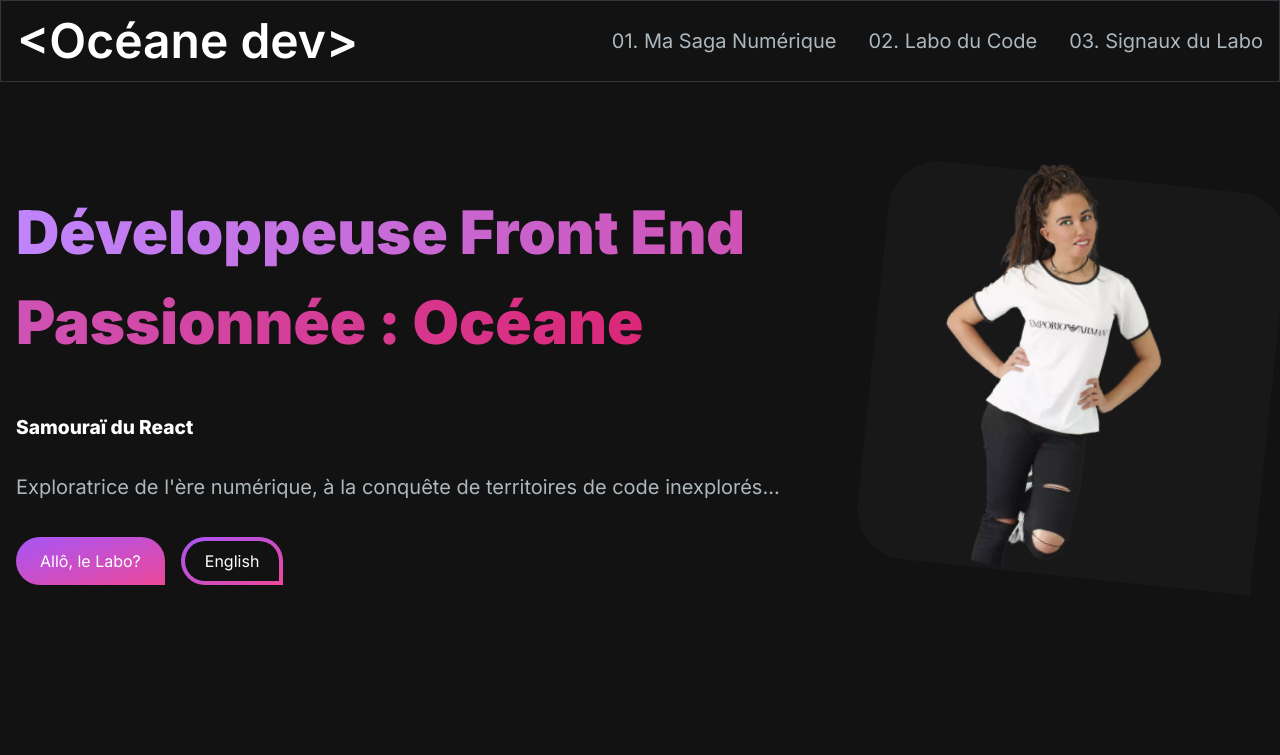
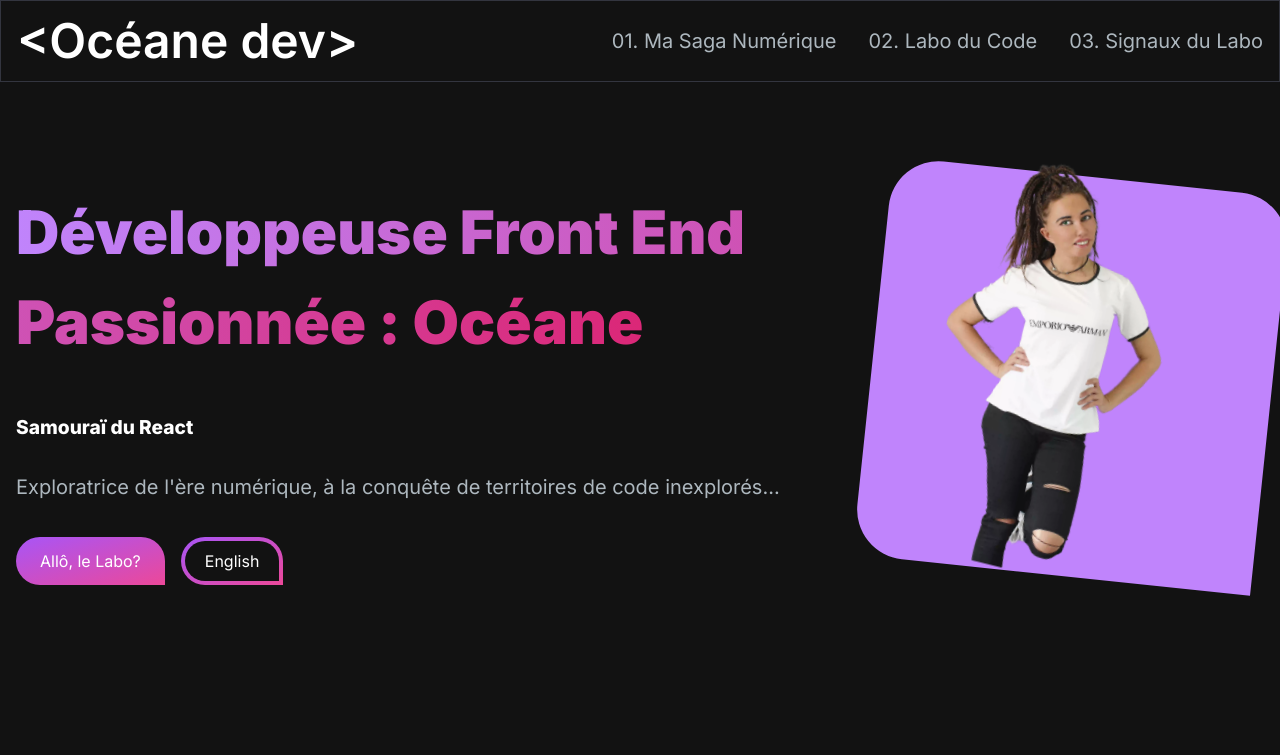
Before and after one commit to capuchinisimos/portfolio-5, a Next.js app: page / in a window 1280 px wide. Shown: the top 755 px of the page. Built offline with nearby package versions, Linux system fonts and the light colour scheme.

Commit message:
change the links of og

```diff
--- a/src/app/components/HeroSection.jsx
+++ b/src/app/components/HeroSection.jsx
@@ -101,7 +101,7 @@ const HeroSection = () => {
       animate="animate"
       className="col-span-4 place-self-center mt-4 pl-8 lg:mt-0"
     >
-      <div className="bg-[#181818] w-[250px] h-[250px] lg:w-[400px] lg:h-[400px] relative rounded-custom rotate-[6deg] ">
+      <div className="bg-[#c084fc] w-[250px] h-[250px] lg:w-[400px] lg:h-[400px] relative rounded-custom rotate-[6deg] ">
         <motion.div variants={imageVariants}>
           <Image
             src="/images/avatar1.webp"
--- a/src/app/layout.js
+++ b/src/app/layout.js
@@ -92,14 +92,14 @@ export default function RootLayout({ children }) {
         <meta property="og:url" content="https://www.oceane-developpeuse.info/" />
         <meta property="og:title" content="Océane - Portfolio" />
         <meta property="og:description" content="Portfolio de Océane, développeuse Front End sur Paris" />
-        <meta property="og:image" content="../../public/images/Moi.webp" />
+        <meta property="og:image" content="/public/images/Moi.webp" />
 
         {/* Twitter */}
         <meta property="twitter:card" content="Portfolio" />
         <meta property="twitter:url" content="https://www.oceane-developpeuse.info/" />
         <meta property="twitter:title" content="Océane - Portfolio" />
         <meta property="twitter:description" content="Portfolio de Océane, développeuse Front End sur Paris" />
-        <meta property="twitter:image" content="../../public/images/Moi.webp" />
+        <meta property="twitter:image" content="/public/images/Moi.webp" />
 
         {/* Ajoutez ici d'autres métadonnées si nécessaire */}
 
```
